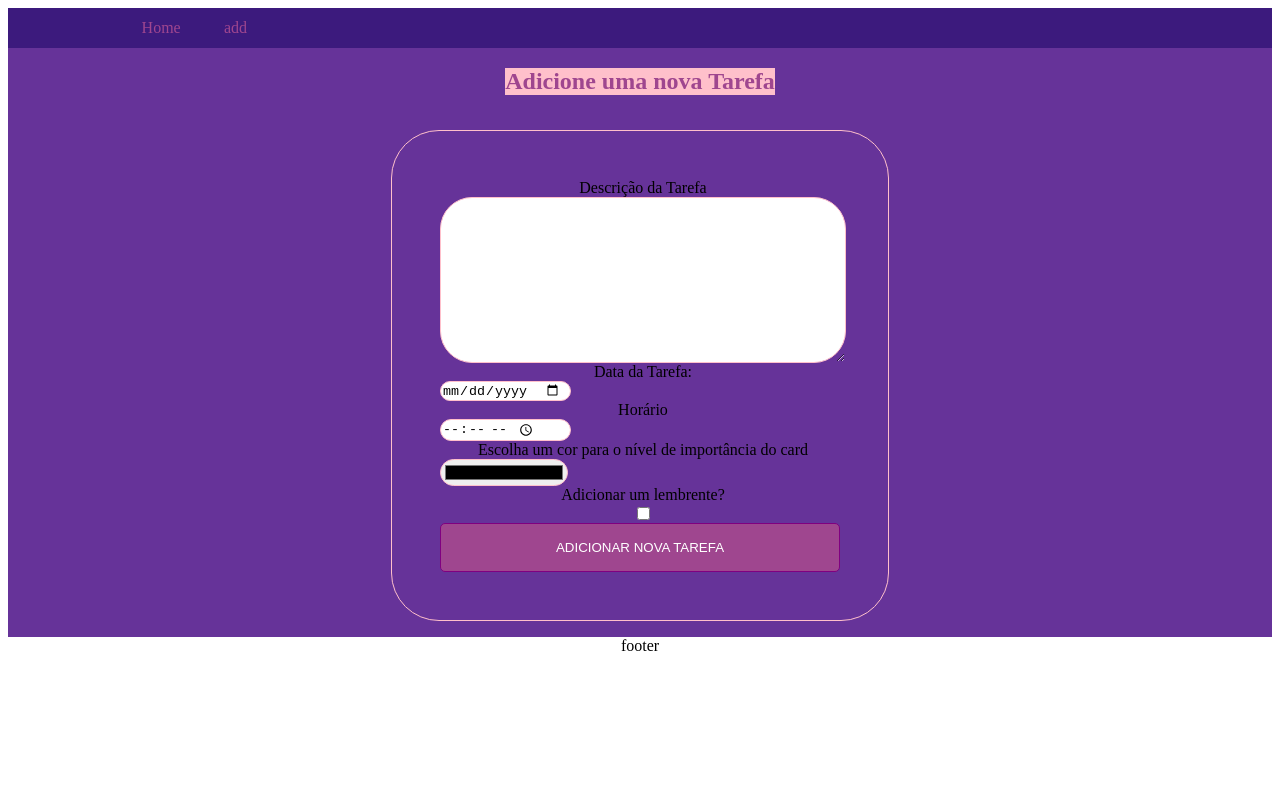
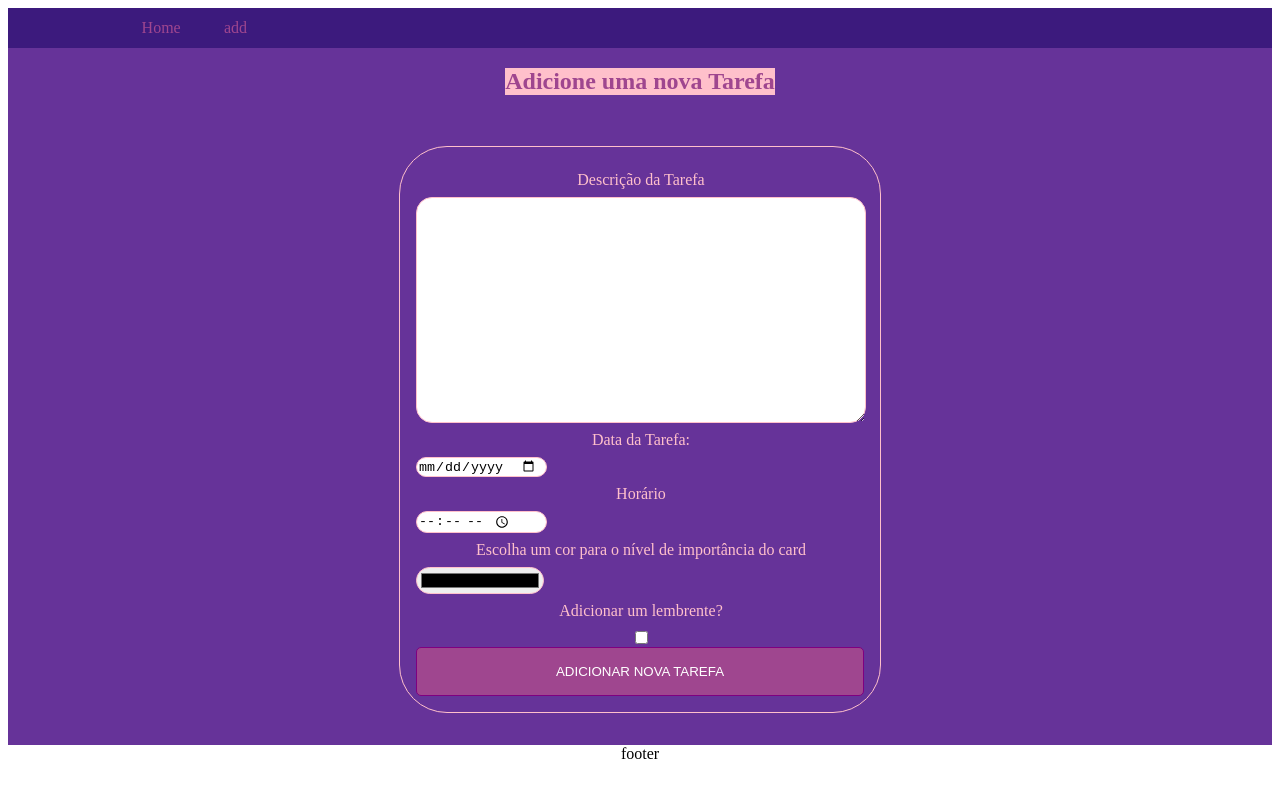
Before and after one commit to Tyfani21/proj-mod03, a React (Create React App) app in the folder projmod03/: page /add in a window 1280 px wide. Built offline with nearby package versions, Linux system fonts and the light colour scheme.

Commit message:
att
Signed-off-by: Tyfani21 <tyfani.abreu@gmail.com>

```diff
--- a/projmod03/src/components/structure/card/card.js
+++ b/projmod03/src/components/structure/card/card.js
@@ -1,11 +1,15 @@
 import React from "react";
 import './card.scss';
 
-const Card = () => {
+const Card = (props) => {
+    const tarefa = props.tarefa
     return(
         <div className='card'>
-        <p className='card-text'>TESTE</p>
-        <span className='card-hora'>TESTSTESTE</span>
+        <p className='color'>Cor</p>
+        <p className='card-text' type='text'>{tarefa.Tarefa}</p>
+        <p className='card-data' type='date'>{tarefa.Data}</p>
+        <p className='card-hora' type='time'>{tarefa.Hora}</p>
+
         </div>
     )
 }
--- a/projmod03/src/components/structure/card/card.scss
+++ b/projmod03/src/components/structure/card/card.scss
@@ -11,6 +11,7 @@
   padding-bottom: 10px;
 
   &-text {
+    margin: 2rem;
     font-size: 16px;
     line-height: 20px;
     color: $color-primary;
@@ -20,10 +21,9 @@
     text-align: center;
     display: block;
     width: 100px;
-    margin: 1rem;
+    margin: 1.5rem;
     color: #FFF;
     border-radius: 10px;
     padding: 5px;
-    background-color: $color-primary;
   }
 }
--- a/projmod03/src/components/structure/do-list/do-list.js
+++ b/projmod03/src/components/structure/do-list/do-list.js
@@ -1,13 +1,23 @@
 import React, {useEffect, useState} from "react";
 import Card from "../card/card";
-import '../do-list.scss'
+import './do-list.scss';
 
 const DoList = () => {
-    const[tarefa, setTarefa] = useState([]);
+    const[tarefas, setTarefas] = useState([]);
+    const url = 'http://localhost:3002/';
 
-    useEffect (() => {
-        getTarefa();
-    },[])
+    const getTarefa = async () => {
+        const response = await fetch(url);
+        const data = await response.json();
+        setTarefas(data);}
+
+     useEffect(()=>{getTarefa()},[]);
+
+    return (
+        <div className='list'>
+            {tarefas.map((tarefa, index) => (
+                <Card tarefa ={tarefa} key={tarefa._id}/>
+            ))}
+        </div>)
 }
-
-const url = ''
+export default DoList
--- a/projmod03/src/pages/addtaref/addtaref.scss
+++ b/projmod03/src/pages/addtaref/addtaref.scss
@@ -22,27 +22,32 @@ h1 {
 .group-form{
     align-items: center;
     flex-direction: column;
-    padding: 1rem;
+    padding: 2rem;
 
 }
 
 .add-form{
-    padding: 3rem;
+    padding: 1rem;
     display: flex;
     flex-direction:column;
     flex-wrap: wrap;
-    width: 25rem;
+    width: 28rem;
     border: .1rem solid pink;
     border-radius: 3rem;
+    align-items: justify;
+    justify-content: space-between;
 }
 
 .add-form-group-area {
+    padding: 2rem;
     border: .1rem solid pink;
-    border-radius: 2rem;
+    border-radius: 1rem;
     display: flex;
-    width: 25rem;
+    width: 24rem;
     height: 10rem;
     flex-wrap: wrap;
+    font-size: 10pt;
+
     }
 
 .input{
@@ -52,8 +57,14 @@ h1 {
     width: 8rem;
 
 }
+
+.add-form-group-label{
+    color: pink;
+    padding: .5rem;
+}
 .button-form{
     align-items: center;
     width: 100%;
+
     @include buttons
 }
--- a/projmod03/src/pages/home/home.js
+++ b/projmod03/src/pages/home/home.js
@@ -1,5 +1,5 @@
 import React from "react";
-import Card from "../../components/structure/card/card";
+import DoList from "../../components/structure/do-list/do-list";
 import './home.scss'
 
 const Home = () =>{
@@ -8,12 +8,7 @@ const Home = () =>{
         <h1 className="content-title">TO-DOLIST</h1>
         <div className="content-list">
           <h1>Projeto de TO-DOLIST</h1>
-         <div className='cards'>
-          <Card/>
-          <Card/>
-          <Card/>
-          <Card/>
-          </div>
+          <DoList/>
         </div>
       </section>
     )
```
